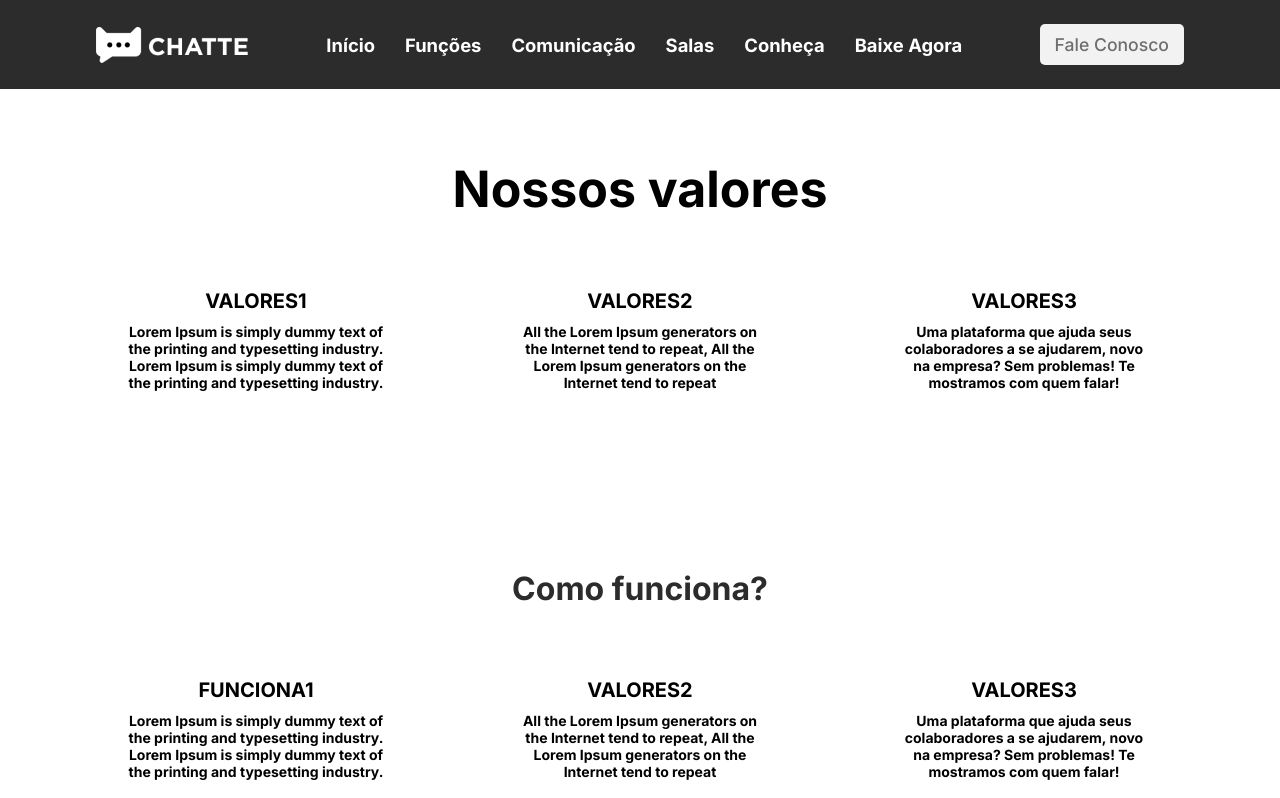
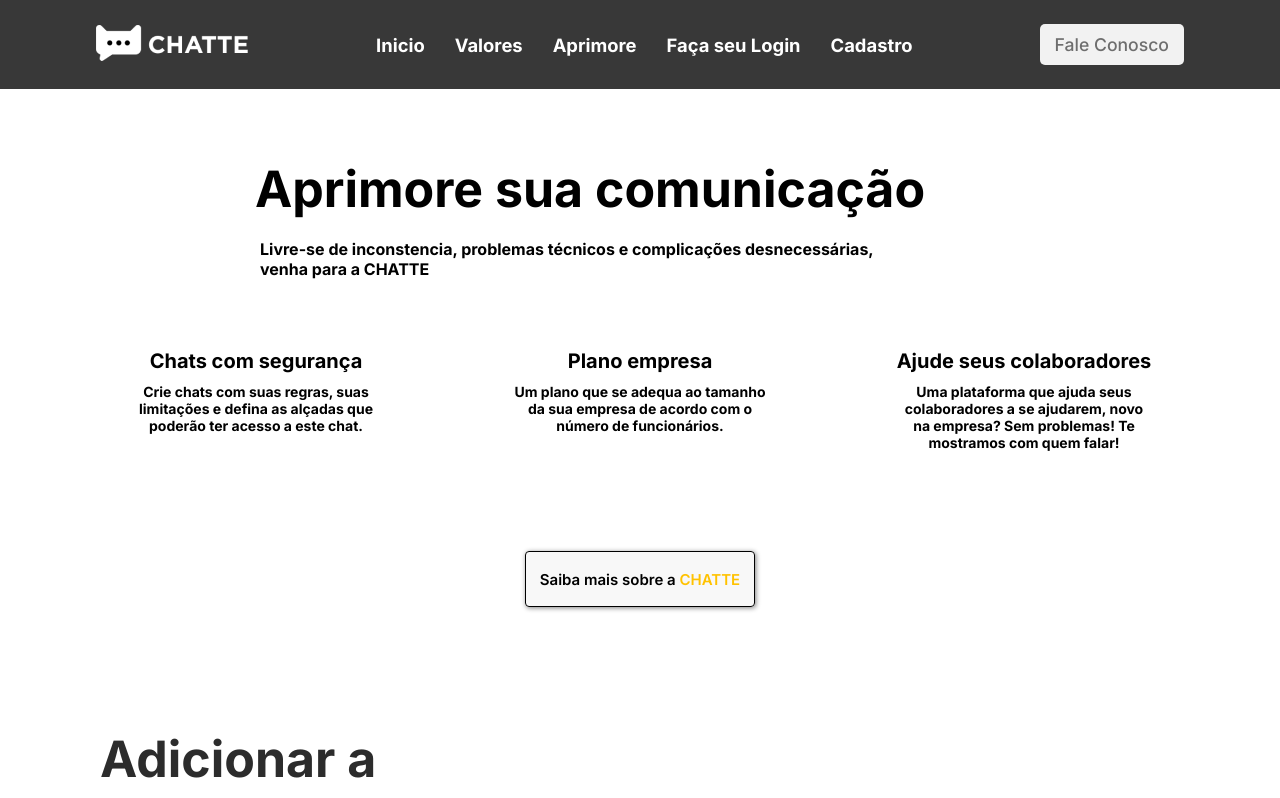
Before and after one commit to chat-chatte/chatte-frontend, a React (Create React App) app in the folder chatte-sobrenos/: page /aprimore in a window 1280 px wide. Shown: the top 798 px of the page. Built offline with nearby package versions, Linux system fonts and the light colour scheme; a web font is replaced by a local one.

Commit message:
feat(Sobrenos): Ajustado css da página

```diff
--- a/chatte-sobrenos/src/App.js
+++ b/chatte-sobrenos/src/App.js
@@ -1,21 +1,27 @@
 import React from "react";
 import { Helmet } from "react-helmet";
-import Index from "./screens/Index.jsx";
-// import Indexpg from "./screens/Index.jsx";
-// Screens
-import Landing from "./screens/Landing.jsx";
+import { BrowserRouter as Router, Routes, Route } from 'react-router-dom';
 import Valores from "./screens/Valores.jsx";
 import Aprimore from "./screens/Aprimore.jsx";
+import Index from "./screens/Index.jsx";
+
 
 export default function App() {
   return (
-    <>
+    <Router>
       <Helmet>
         <link rel="preconnect" href="https://fonts.googleapis.com" />
         <link rel="preconnect" href="https://fonts.gstatic.com" crossorigin />
         <link href="https://fonts.googleapis.com/css2?family=Khula:wght@400;600;800&display=swap" rel="stylesheet" />
       </Helmet>
-      <Valores/>
-    </>
+
+      <Routes>
+
+          <Route exact path="/" element= {<Index/>}/>
+          <Route exact path="/valores" element= {<Valores/>}/>
+          <Route exact path="/aprimore" element= {<Aprimore/>}/>
+
+      </Routes>
+    </Router>
   );
 }
--- a/chatte-sobrenos/src/components/NavBar.jsx
+++ b/chatte-sobrenos/src/components/NavBar.jsx
@@ -1,4 +1,5 @@
 import React from "react";
+import { Link } from "react-router-dom";
 // import menuShow from '../assets/js/index';
 import logoChatteBranca from '../assets/img/chattelogobranca.png';
 import imgMenu from '../assets/img/menu_white_36dp.svg';
@@ -9,16 +10,15 @@ function NavBar() {
       <header>
         <nav className="nav-bar">
           <div className="logo">
-            <img src={logoChatteBranca} alt="Logo"/>
+            <Link to="/"> <img src={logoChatteBranca} alt="Logo"/></Link>
           </div>
           <div className="nav-list">
               <ul>
-                  <li className="nav-item"><a href="#" className="nav-link">Início</a></li>
-                  <li className="nav-item"><a href="#" className="nav-link">Funções</a></li>
-                  <li className="nav-item"><a href="#" className="nav-link">Comunicação</a></li>
-                  <li className="nav-item"><a href="#" className="nav-link">Salas</a></li>
-                  <li className="nav-item"><a href="#" className="nav-link">Conheça</a></li>
-                  <li className="nav-item"><a href="#" className="nav-link">Baixe Agora</a></li>
+                  <Link to="/" > <li className="nav-item"><a href="#" className="nav-link">Inicio</a></li> </Link>
+                  <Link to="/valores" > <li className="nav-item"><a href="#" className="nav-link">Valores</a></li> </Link>
+                  <Link to="/aprimore" > <li className="nav-item"><a href="#" className="nav-link">Aprimore</a></li> </Link>
+                  <Link to="/login" > <li className="nav-item"><a href="#" className="nav-link">Faça seu Login</a></li> </Link>
+                  <Link to="/cadastro" > <li className="nav-item"><a href="#" className="nav-link">Cadastro</a></li> </Link>
               </ul>
           </div>
           <div className="login-button">
--- a/chatte-sobrenos/src/components/NavBarIndex.jsx
+++ b/chatte-sobrenos/src/components/NavBarIndex.jsx
@@ -3,7 +3,7 @@ import React from "react";
 import logoChatteBranca from '../assets/img/chattelogobranca.png';
 import imgMenu from '../assets/img/menu_white_36dp.svg';
 import imgBg from '../assets/img/image bg.png';
-
+import { Link } from "react-router-dom";
 
 function NavBarIndex() {
     return(
@@ -14,16 +14,15 @@ function NavBarIndex() {
       <header>
         <nav className="nav-bar">
           <div className="logo">
-            <img src={logoChatteBranca} alt="Logo"/>
+          <Link to="/"> <img src={logoChatteBranca} alt="Logo"/></Link>
           </div>
           <div className="nav-list">
               <ul>
-                  <li className="nav-item"><a href="#" className="nav-link">Início</a></li>
-                  <li className="nav-item"><a href="#" className="nav-link">Funções</a></li>
-                  <li className="nav-item"><a href="#" className="nav-link">Comunicação</a></li>
-                  <li className="nav-item"><a href="#" className="nav-link">Salas</a></li>
-                  <li className="nav-item"><a href="#" className="nav-link">Conheça</a></li>
-                  <li className="nav-item"><a href="#" className="nav-link">Baixe Agora</a></li>
+                  <Link to="/" > <li className="nav-item"><a href="#" className="nav-link">Inicio</a></li> </Link>
+                  <Link to="/valores" > <li className="nav-item"><a href="#" className="nav-link">Valores</a></li> </Link>
+                  <Link to="/aprimore" > <li className="nav-item"><a href="#" className="nav-link">Aprimore</a></li> </Link>
+                  <Link to="/login" > <li className="nav-item"><a href="#" className="nav-link">Faça seu Login</a></li> </Link>
+                  <Link to="/cadastro" > <li className="nav-item"><a href="#" className="nav-link">Cadastro</a></li> </Link>
               </ul>
           </div>
           <div className="login-button">
--- a/chatte-sobrenos/src/components/SectionAprimore.jsx
+++ b/chatte-sobrenos/src/components/SectionAprimore.jsx
@@ -27,8 +27,11 @@ function SectionAprimore () {
                         Sem problemas! Te mostramos com quem falar!</h5>
                 </div>
             </div>
+            <div id="containerButton">
             <div id="btnSaiba">
                 <a href="#">Saiba mais sobre a <span style={{color: "#FFC200"}}>CHATTE</span></a>
+            </div>
+
             </div>
           </div>
 
--- a/chatte-sobrenos/src/style/aprimore.css
+++ b/chatte-sobrenos/src/style/aprimore.css
@@ -23,12 +23,13 @@
 
 /* PARTE DA NAV */
 header {
-    background-color: var(--font-dark-color);
+
     position: relative;
 }
 
 .nav-bar {
     display: flex;
+    background-color: var(--font-dark-color);
     justify-content: space-between;
     padding: 1.5rem 6rem;
 }
@@ -141,7 +142,6 @@ header {
 #aprimore {
     /* width: 100%; */
     /* height: 100vh; */
-    background-color: white;
     justify-content: center;
     align-items: center;
 }
@@ -150,9 +150,9 @@ header {
     display: flexbox;
     align-items: center;
     justify-content: center;
-    flex-direction: row;
+    flex-direction: column;
     align-self: center;
-    margin-left: 340px;
+    margin-left: 240px;
     margin-top: 70px;
 }
 
@@ -166,6 +166,7 @@ header {
 #textMeio h5 {
     width: 40rem;
     font-size: 16px;
+    margin-right: 360px;
     font-weight: bold;
     color: var(--pure-black);
 
@@ -174,6 +175,7 @@ header {
 
 #livrese {
     margin-top: 20px;
+
 }
 
 #textAprimore {
@@ -205,11 +207,18 @@ header {
     text-align: center;
     margin-top: 10px;
 }
-
+#containerButton{
+    display: flex;
+    height: 300px;
+    align-items: center;
+    justify-content: center;
+    width: 100%;
+}
 #btnSaiba {
     display: flex;
     align-items: center;
     justify-content: center;
+    cursor: pointer;
     width: 18vw;
     height: 7vh;
     background-color: rgba(217, 217, 217, 0.2);
@@ -217,11 +226,8 @@ header {
     font-size: 15px;
     font-weight: 550;
     border-radius: 4px;
-    margin-top: 120px;
-    margin-left: 550px;
     box-shadow: 1px 1px 5px gray;
     transition: 0.7s;
-    margin-bottom: 220px;
 }
 
 #btnSaiba a{
@@ -242,10 +248,11 @@ header {
     justify-content: space-evenly;
     flex-direction: column;
     align-items: flex-start;
-    margin-left: 100px;
+    padding-left: 100px;
 }
 
 #adicionar h1{
+
     width: 40vw;
     font-size: 50px;
     margin-bottom: 30px;
@@ -285,6 +292,7 @@ header {
     border-radius: 4px;
     box-shadow: 1px 1px 5px gray;
     transition: 0.7s;
+
     margin-bottom: 200px;
 }
 
@@ -303,7 +311,7 @@ header {
     justify-content: center;
     align-items: center;
     flex-direction: column;
-    margin-bottom: 150px;
+    margin-bottom: 20px;
 }
 
 #perguntas h1{
```
